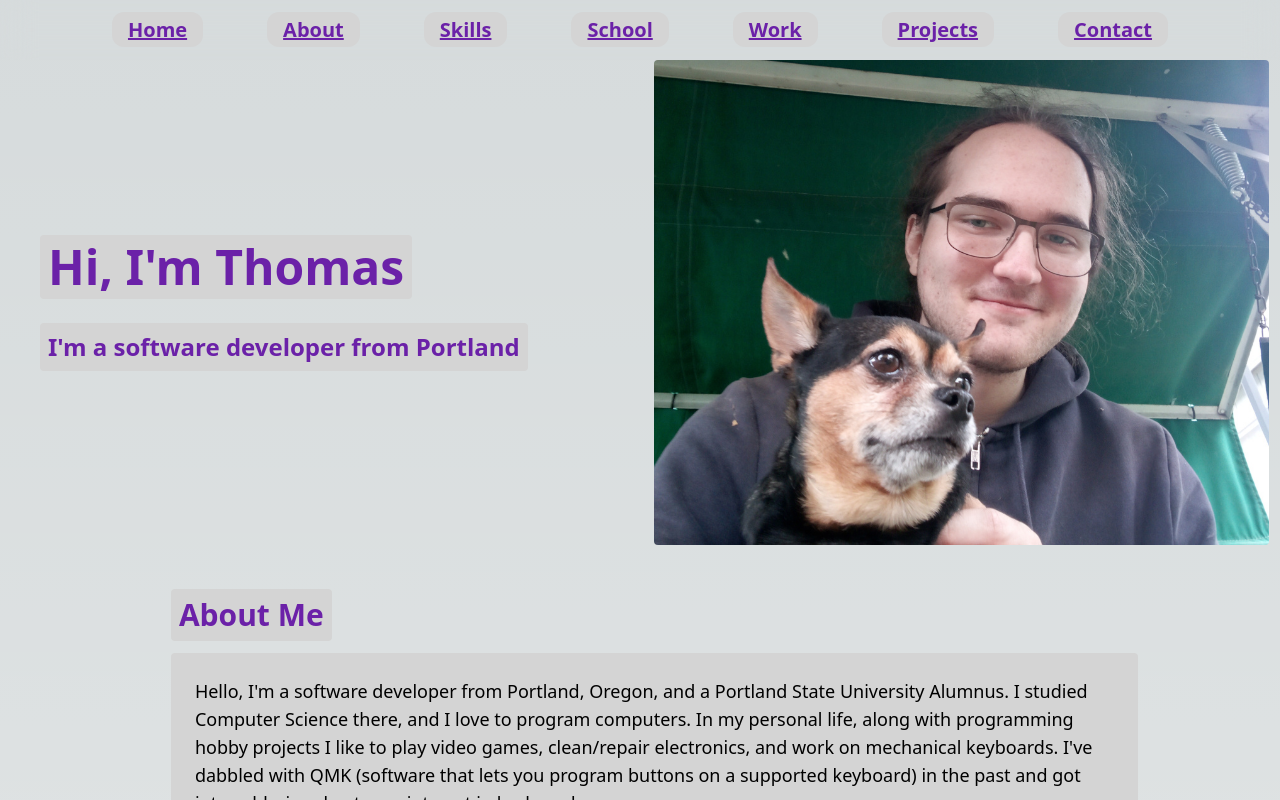
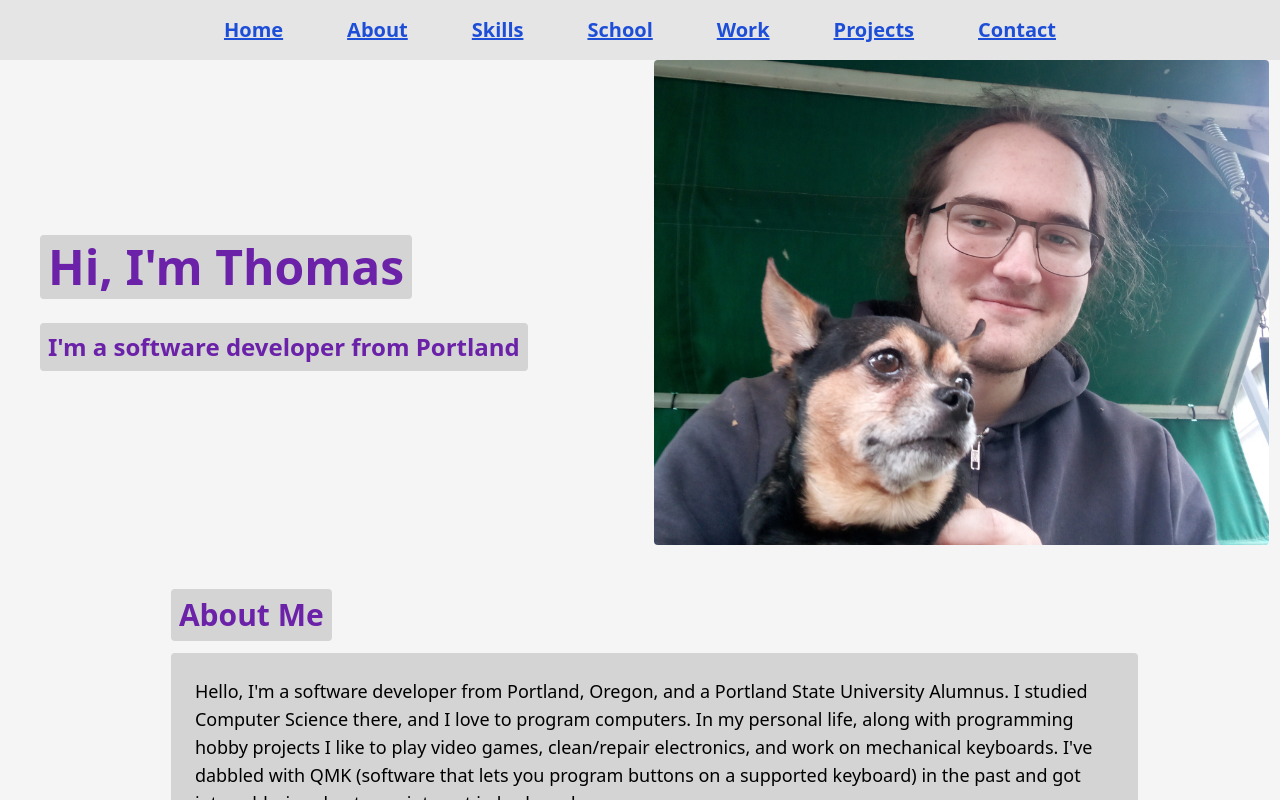
Before and after one commit to trg5pdx/trg5-dev, a Next.js app: page / in a window 1280 px wide. Shown: the top 800 px of the page. Built offline with nearby package versions, Linux system fonts and the light colour scheme.

Commit message:
Changed button styling, added transitions, and began working on simplifying the code and reducing reused code

```diff
--- a/src/components/footer.tsx
+++ b/src/components/footer.tsx
@@ -3,7 +3,7 @@ import Link from 'next/link';
 
 const footer = () => {
   return (
-    <footer className={styles.footer}>
+    <footer className="my-10 text-center text-gray-900 dark:text-gray-400">
       Made by Thomas Gardner, 2023
       <br />
       Developed using NextJS and React
--- a/src/components/navbar.tsx
+++ b/src/components/navbar.tsx
@@ -2,14 +2,13 @@ import styles from '@/styles/Home.module.css';
 import { useState } from 'react';
 import Link from 'next/link';
 import MenuIcon from '@mui/icons-material/Menu';
-import { Menu } from '@mui/material';
+import NavButton from './navbutton';
 
 const Navbar = () => {
   const [navbarOpen, setNavbarOpen] = useState(false);
 
   return (
-    <>
-      <nav className={styles.navbar}>
+    <nav className="sticky top-0 z-20 flex flex-col flex-wrap justify-start py-2 bg-neutral-200 dark:bg-neutral-800">
       <button
         className="mx-4 cursor-pointer text-left text-xl leading-none lg:hidden"
         type="button"
@@ -20,76 +19,24 @@ const Navbar = () => {
       </button>
       <ul
         className={
-            styles.nav_container +
+          'flex-grow list-none flex-col flex-wrap justify-evenly' +
+          ' lg:flex lg:flex-row lg:justify-center' +
           (navbarOpen ? ' flex justify-between' : ' hidden')
         }
       >
-          <li className={styles.navbar_button_container}>
-            <Link
-              href="/"
-              className={styles.navbar_button}
-              onClick={() => setNavbarOpen(!navbarOpen)}
-            >
-              Home
-            </Link>
-          </li>
-          <li className={styles.navbar_button_container}>
-            <Link
-              href="/#about"
-              className={styles.navbar_button}
-              onClick={() => setNavbarOpen(!navbarOpen)}
-            >
-              About
-            </Link>
-          </li>
-          <li className={styles.navbar_button_container}>
-            <Link
-              href="/#skills"
-              className={styles.navbar_button}
-              onClick={() => setNavbarOpen(!navbarOpen)}
-            >
-              Skills
-            </Link>
-          </li>
-          <li className={styles.navbar_button_container}>
-            <Link
-              href="/#school"
-              className={styles.navbar_button}
-              onClick={() => setNavbarOpen(!navbarOpen)}
-            >
-              School
-            </Link>
-          </li>
-          <li className={styles.navbar_button_container}>
-            <Link
-              href="/#work"
-              className={styles.navbar_button}
-              onClick={() => setNavbarOpen(!navbarOpen)}
-            >
-              Work
-            </Link>
-          </li>
-          <li className={styles.navbar_button_container}>
-            <Link
-              href="/#projects"
-              className={styles.navbar_button}
-              onClick={() => setNavbarOpen(!navbarOpen)}
-            >
-              Projects
-            </Link>
-          </li>
-          <li className={styles.navbar_button_container}>
-            <Link
-              href="/#contact"
-              className={styles.navbar_button}
-              onClick={() => setNavbarOpen(!navbarOpen)}
-            >
-              Contact
-            </Link>
-          </li>
+        <NavButton path="/" title="Home" navState={setNavbarOpen} />
+        <NavButton path="/#about" title="About" navState={setNavbarOpen} />
+        <NavButton path="/#skills" title="Skills" navState={setNavbarOpen} />
+        <NavButton path="/#school" title="School" navState={setNavbarOpen} />
+        <NavButton path="/#work" title="Work" navState={setNavbarOpen} />
+        <NavButton
+          path="/#projects"
+          title="Projects"
+          navState={setNavbarOpen}
+        />
+        <NavButton path="/#contact" title="Contact" navState={setNavbarOpen} />
       </ul>
     </nav>
-    </>
   );
 };
 
--- /dev/null
+++ b/src/components/navbutton.tsx
@@ -0,0 +1,22 @@
+import { useState } from 'react';
+import Link from 'next/link';
+
+const NavButton = (props: {
+  path: String;
+  title: String;
+  navState: (arg0: boolean) => void;
+}) => {
+  return (
+    <li className="mx-4 my-2 lg:mx-8">
+      <Link
+        href={props.path}
+        className="rounded-xl-px-4 py-1 text-xl font-bold hover:text-pink-500"
+        onClick={() => props.navState(false)}
+      >
+        {props.title}
+      </Link>
+    </li>
+  );
+};
+
+export default NavButton;
--- a/src/components/sections/intro.tsx
+++ b/src/components/sections/intro.tsx
@@ -6,10 +6,27 @@ import Image from 'next/image';
 const intro = () => {
   return (
     <>
-      <div className="col-span-6 mx-2 w-11/12 self-center py-11 lg:col-span-3 lg:mx-0 lg:w-full lg:py-0">
-        <h1 className={styles.main_title}>{"Hi, I'm Thomas"}</h1>
+      <div
+        className={
+          'col-span-6 mx-2 w-11/12 self-center py-11 lg:col-span-3 ' +
+          'lg:mx-0 lg:w-full lg:py-0'
+        }
+      >
+        <h1
+          className={
+            'rounded p-2 text-5xl font-bold text-purple-800 w-fit ' +
+            'bg-neutral-300 dark:bg-neutral-800 dark:text-purple-300'
+          }
+        >
+          {"Hi, I'm Thomas"}
+        </h1>
         <br />
-        <h2 className={styles.main_subtitle}>
+        <h2
+          className={
+            'rounded p-2 text-2xl font-bold w-fit bg-neutral-300 ' +
+            'text-purple-800 dark:bg-neutral-800 dark:text-purple-300'
+          }
+        >
           {"I'm a software developer from Portland"}
         </h2>
       </div>
@@ -20,7 +37,10 @@ const intro = () => {
       <Image
         src={FrontImage}
         alt="A picture of me with my dog Dulcita"
-        className="h-11/12 col-span-6 mx-2 w-11/12 rounded lg:col-span-3 lg:mx-0 lg:h-full lg:w-full"
+        className={
+          'h-11/12 col-span-6 mx-2 w-11/12 rounded lg:col-span-3 ' +
+          'lg:mx-0 lg:h-full lg:w-full'
+        }
         width={977}
         height={772}
       />
--- a/src/components/sections/project.tsx
+++ b/src/components/sections/project.tsx
@@ -21,16 +21,21 @@ const Project = () => {
   const project_list = data.projects.map((projData, index) => (
     <SwiperSlide tag="li" key={index}>
       <StyledEngineProvider injectFirst>
-        <Card variant="outlined" className={styles.card_style}>
-          <CardContent className={styles.card_format}>
-            <h2 className={styles.proj_title}>{projData.title}</h2>
+        <Card
+          variant="outlined"
+          className="mx-2 bg-neutral-100 text-neutral-900 dark:bg-neutral-900 dark:text-white"
+        >
+          <CardContent className="z-10 h-60">
+            <h2 className="justify-self-start text-2xl font-bold">
+              {projData.title}
+            </h2>
             <br />
             <p className={styles.card_desc}>{projData.desc}</p>
           </CardContent>
           <CardActions>
             <Button
               size="medium"
-              className={styles.card_button}
+              className="font-bold text-neutral-900 dark:text-neutral-200"
               onClick={() => {
                 projIndexState(index);
                 toggleModal(true);
--- a/src/data/data.tsx
+++ b/src/data/data.tsx
@@ -162,6 +162,16 @@ export const data = {
           of new skills while working on it.
         `,
       ],
+      links: [
+        {
+          title: 'Source Code',
+          link: 'https://github.com/pdx-blurp/blurp-frontend',
+        },
+        {
+          title: 'Live Webapp',
+          link: 'https://blurp-pdx.netlify.app/',
+        },
+      ],
       repo: 'https://github.com/pdx-blurp/blurp-frontend',
       otherTitle: 'Blurp webapp',
       other: 'https://blurp-pdx.netlify.app/',
--- a/src/styles/Home.module.css
+++ b/src/styles/Home.module.css
@@ -2,32 +2,6 @@
   display: grid;
   width: 96%;
   @apply mx-2 h-full grid-cols-6 justify-items-center scroll-smooth lg:mx-10;
-}
-
-.navbar {
-  @apply sticky top-0 z-20 flex flex-col flex-wrap justify-start py-2 backdrop-blur-lg;
-}
-
-.nav_container {
-  @apply flex-grow list-none flex-col flex-wrap justify-evenly lg:flex lg:flex-row lg:justify-center;
-}
-
-.navbar_button_container {
-  @apply mx-4 my-2 lg:mx-8;
-}
-
-.navbar_button {
-  @apply rounded-xl px-4 py-1 text-xl font-bold hover:text-pink-500;
-}
-
-.main_title {
-  width: fit-content;
-  @apply rounded p-2 text-5xl font-bold text-purple-600;
-}
-
-.main_subtitle {
-  width: fit-content;
-  @apply rounded p-2 text-2xl font-bold;
 }
 
 .section {
@@ -35,27 +9,12 @@
 }
 
 .section_title {
-  @apply mx-2 my-3 w-fit rounded p-2 text-3xl font-bold
-  text-purple-600;
+  @apply mx-2 my-3 w-fit rounded p-2 text-3xl font-bold bg-neutral-300
+    text-purple-800 dark:bg-neutral-800 dark:text-purple-300;
 }
 
 .section_body {
   @apply mx-2 rounded bg-neutral-300 p-6 text-lg dark:bg-neutral-800;
-}
-
-.section_title,
-.main_subtitle,
-.main_title,
-.navbar_button {
-  @apply bg-neutral-300 text-purple-800 dark:bg-neutral-800 dark:text-purple-300;
-}
-
-.card_format {
-  @apply z-10 h-60;
-}
-
-.card_style {
-  @apply mx-2 bg-neutral-100 text-neutral-900 dark:bg-neutral-900 dark:text-white;
 }
 
 .card_desc {
@@ -67,26 +26,11 @@
   @apply h-5/6 text-lg;
 }
 
-.card_button {
-  @apply justify-self-end font-bold text-neutral-900 dark:text-neutral-200;
-}
-
-.proj_title {
-  @apply justify-self-start text-2xl font-bold;
-}
-
-.proj_desc {
-  @apply h-5/6 overflow-scroll text-lg lg:max-h-[600px];
-}
-
-.modal {
-  @apply absolute left-1/2 top-1/2 z-50 h-5/6 w-full translate-x-[-50%] translate-y-[-50%]
-    rounded-xl border-solid border-gray-400 bg-gray-300 p-8 dark:bg-neutral-900
-    lg:h-auto lg:min-h-fit lg:max-w-[900px];
-}
-
-.footer {
-  @apply my-10 text-center text-gray-900 dark:text-gray-400;
+/* Come back to this, I think this is messy and could be done better */
+.proj_button {
+  @apply w-fit h-12 bg-purple-600 text-white mr-6 rounded p-2 border-purple-600 border-2
+    hover:bg-slate-200 hover:text-purple-600 dark:hover:bg-pink-500 dark:hover:text-white
+    dark:hover:border-pink-500 transition-all duration-500;
 }
 
 .list_format {
@@ -104,10 +48,11 @@
 }
 
 .contact_button {
-  @apply h-14 w-full rounded bg-neutral-800 font-bold text-white
-  hover:bg-slate-200 hover:border-2 hover:border-neutral-800 hover:text-black
-  dark:bg-slate-200 dark:text-black dark:hover:bg-neutral-800
-  dark:hover:border-slate-200 dark:hover:text-white;
+  @apply h-14 w-full rounded bg-purple-950 font-bold text-white text-xl
+  hover:bg-slate-200 hover:border-2 hover:border-purple-950 hover:text-purple-950
+  dark:bg-purple-400 dark:text-black dark:hover:bg-neutral-800
+  dark:hover:border-pink-300 dark:hover:text-pink-300 hover:transition-all
+  hover:duration-300;
 }
 
 @media (prefers-color-scheme: dark) {
--- a/src/styles/globals.css
+++ b/src/styles/globals.css
@@ -8,10 +8,6 @@
   --font-mono: ui-monospace, Menlo, Monaco, 'Cascadia Mono', 'Segoe UI Mono',
     'Roboto Mono', 'Oxygen Mono', 'Ubuntu Monospace', 'Source Code Pro',
     'Fira Mono', 'Droid Sans Mono', 'Courier New', monospace;
-
-  --foreground-rgb: 0, 0, 0;
-  --background-start-rgb: 214, 219, 220;
-  --background-end-rgb: 255, 255, 255;
 
   --primary-glow: conic-gradient(
     from 180deg at 50% 50%,
@@ -42,14 +38,12 @@
   --callout-border-rgb: 172, 175, 176;
   --card-rgb: 180, 185, 188;
   --card-border-rgb: 131, 134, 135;
+
+  @apply bg-neutral-100;
 }
 
 @media (prefers-color-scheme: dark) {
   :root {
-    --foreground-rgb: 255, 255, 255;
-    --background-start-rgb: 0, 0, 0;
-    --background-end-rgb: 0, 0, 0;
-
     --primary-glow: radial-gradient(rgba(1, 65, 255, 0.4), rgba(1, 65, 255, 0));
     --secondary-glow: linear-gradient(
       to bottom right,
@@ -74,6 +68,8 @@
     --callout-border-rgb: 108, 108, 108;
     --card-rgb: 100, 100, 100;
     --card-border-rgb: 200, 200, 200;
+
+    @apply bg-black;
   }
 }
 
```
Also changed, not shown: src/components/modal.tsx (+47 -25 lines). Lines whose indentation alone changed are shown as unchanged.
